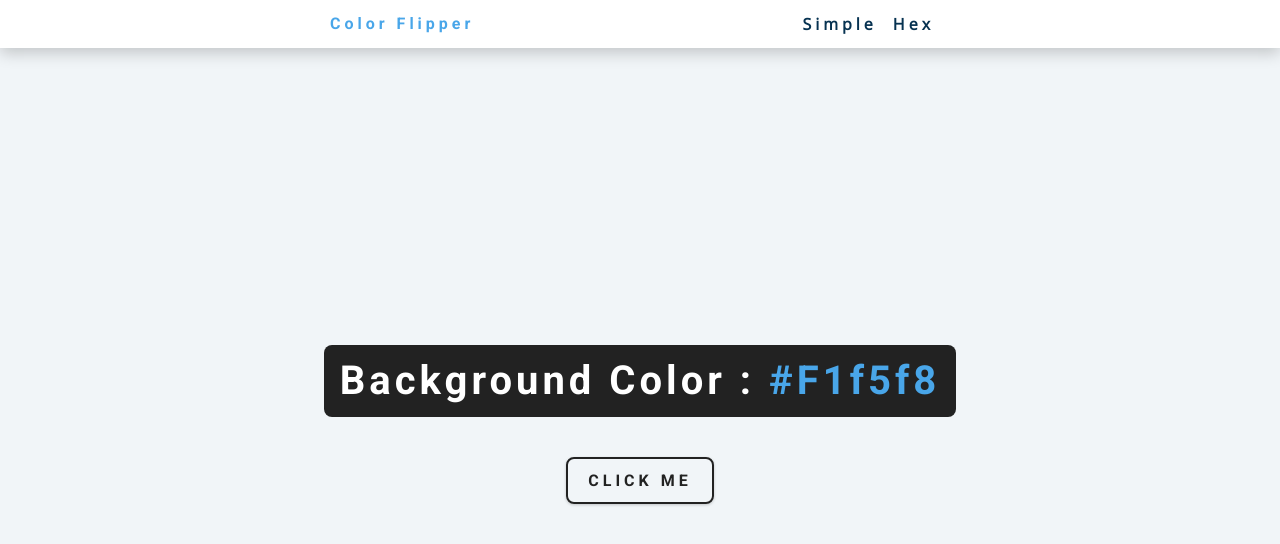
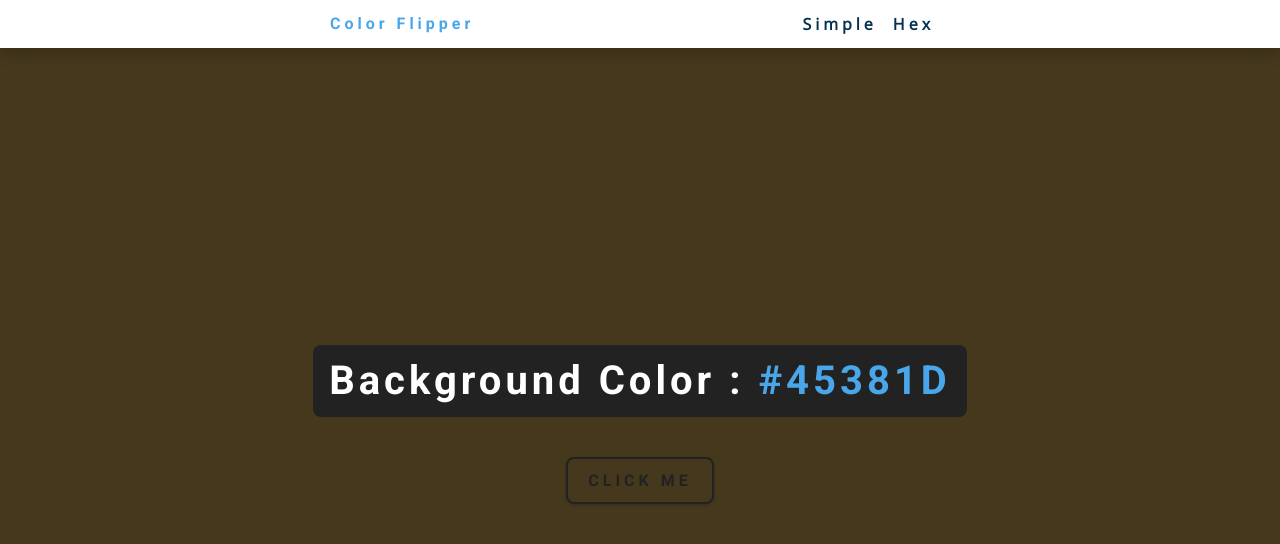
Before and after one commit to johnsonWTC/1-color-flipper, a plain HTML site: page hex.html in a window 1280 px wide. Both pictures are taken after a click on the button "CLICK ME". Drawn offline with nearby package versions, Linux system fonts and the light colour scheme.

Commit message:
added random color selector for Hex

```diff
--- a/hex.js
+++ b/hex.js
@@ -1 +1,20 @@
 const hex = [0, 1, 2, 3, 4, 5, 6, 7, 8, 9, "A", "B", "C", "D", "E", "F"];
+
+
+let btn = document.getElementById("btn");
+let color = document.querySelector(".color");
+
+btn.addEventListener("click", function() {
+    let hexColor = "#";
+    for (let i = 0; i < 6; i++) {
+        hexColor += hex[getRandomNumber()];
+    }
+    // console.log(hexColor);
+
+    color.textContent = hexColor;
+    document.body.style.backgroundColor = hexColor;
+});
+
+function getRandomNumber() {
+    return Math.floor(Math.random() * hex.length);
+}
```
Also changed, not shown: index.html (+3 -7 lines).
